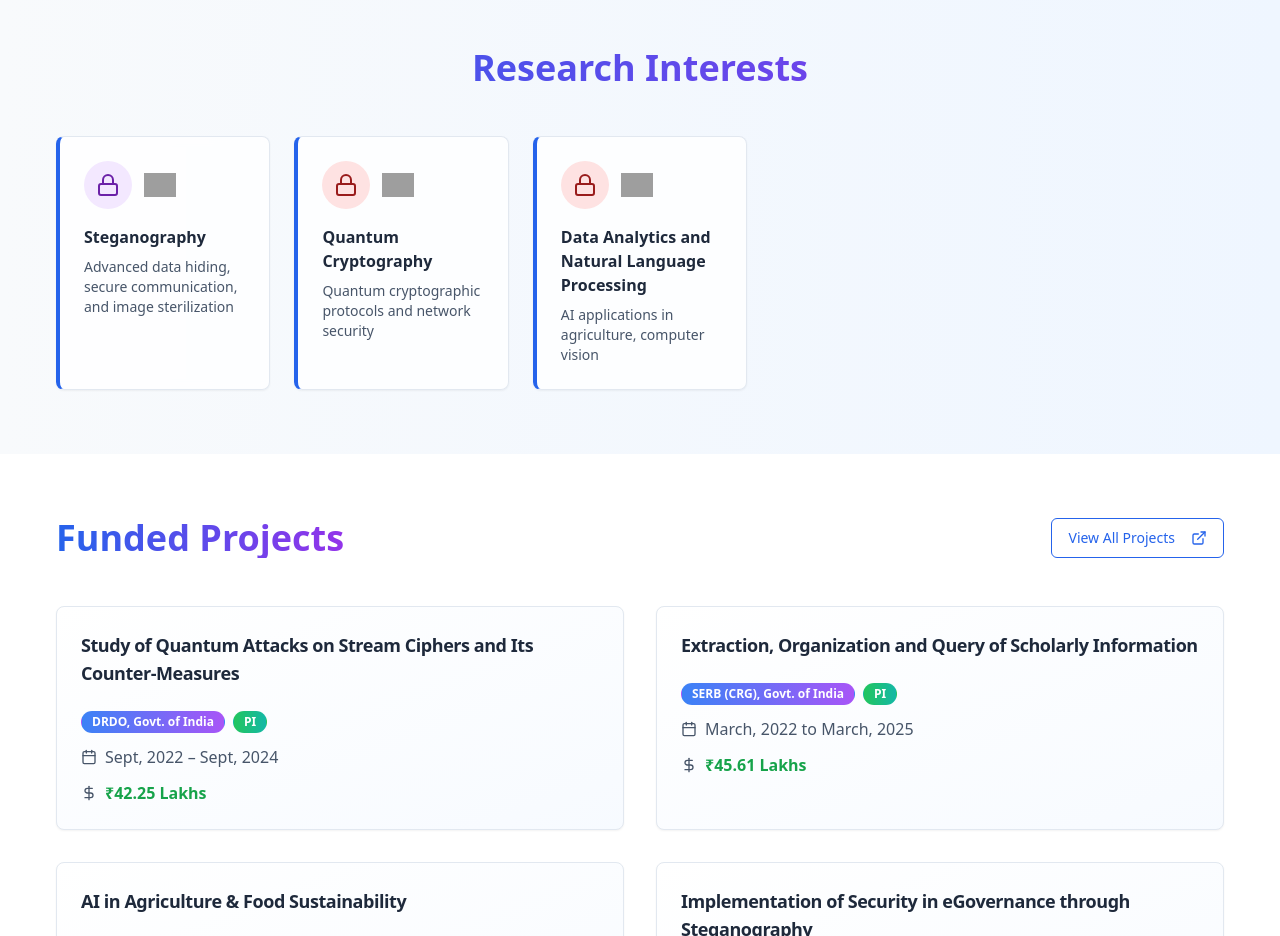
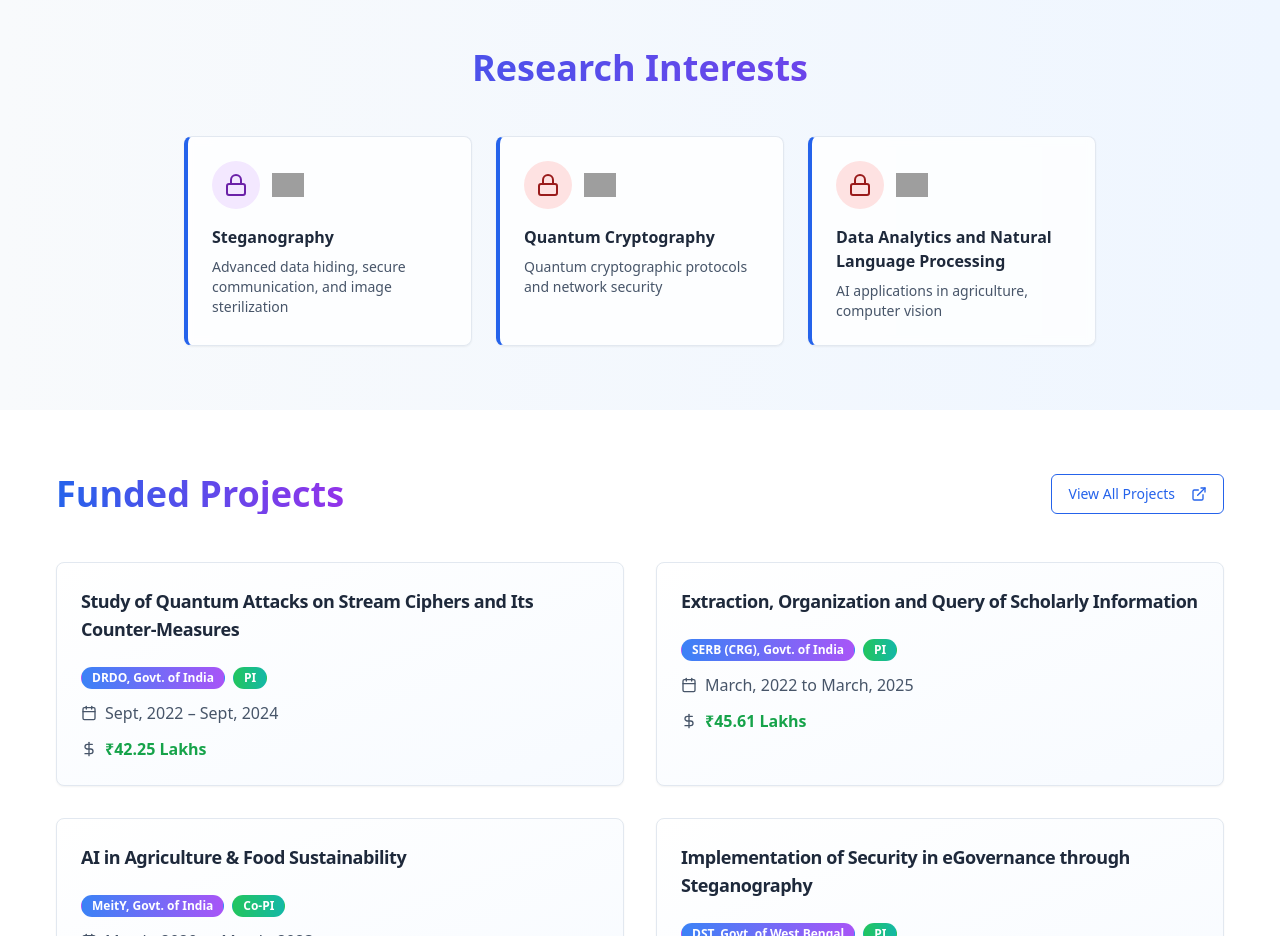
Before and after one commit to prithwish2dey/imon-sir-website, a React (Vite) app: page / in a window 1280 px wide. Shown: the part 1480-2416 px from the top of the page. Built offline with nearby package versions, Linux system fonts and the light colour scheme; grey boxes are pictures that could not be loaded.

Commit message:
Update Index.tsx

```diff
--- a/src/pages/Index.tsx
+++ b/src/pages/Index.tsx
@@ -477,13 +477,13 @@ const Index = () => {
 			      Research Interests
 			    </h2>
 
-			    <div className="grid md:grid-cols-3 lg:grid-cols-5 gap-6 justify-center">
+			    <div className="flex flex-wrap justify-center gap-6">
 				  {researchInterests.map((interest, index) => {
 				    const IconComponent = interest.icon;
 				    return (
 				      <Card
 				        key={index}
-			            className="hover:shadow-xl transition-all duration-300 hover:-translate-y-2 border-l-4 border-l-blue-600 bg-white/80 backdrop-blur-sm"
+				        className="hover:shadow-xl transition-all duration-300 hover:-translate-y-2 border-l-4 border-l-blue-600 bg-white/80 backdrop-blur-sm w-72"
 				      >
 				        <CardContent className="p-6">
 				          <div className="flex items-center gap-3 mb-4">
```
Lines whose indentation alone changed are shown as unchanged.
